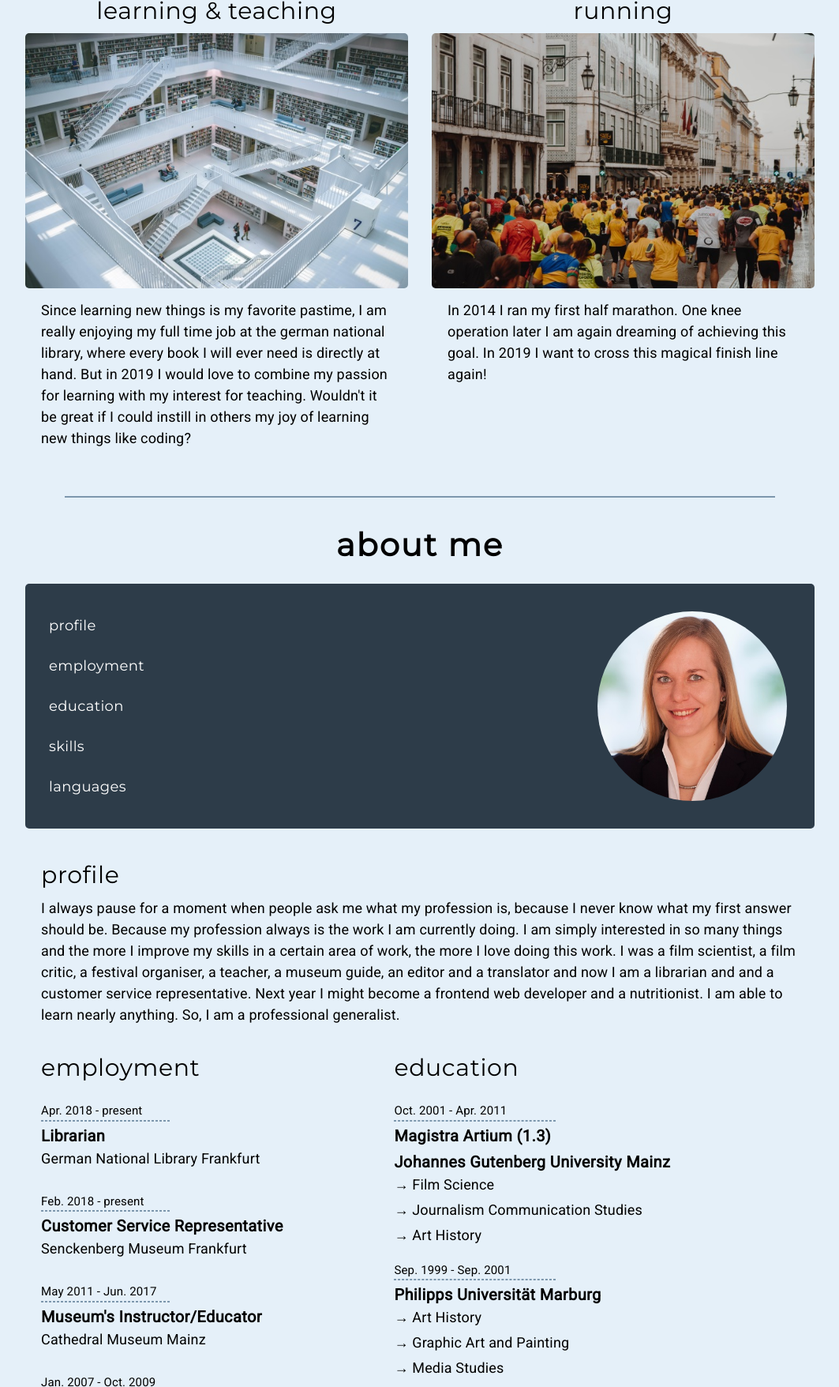
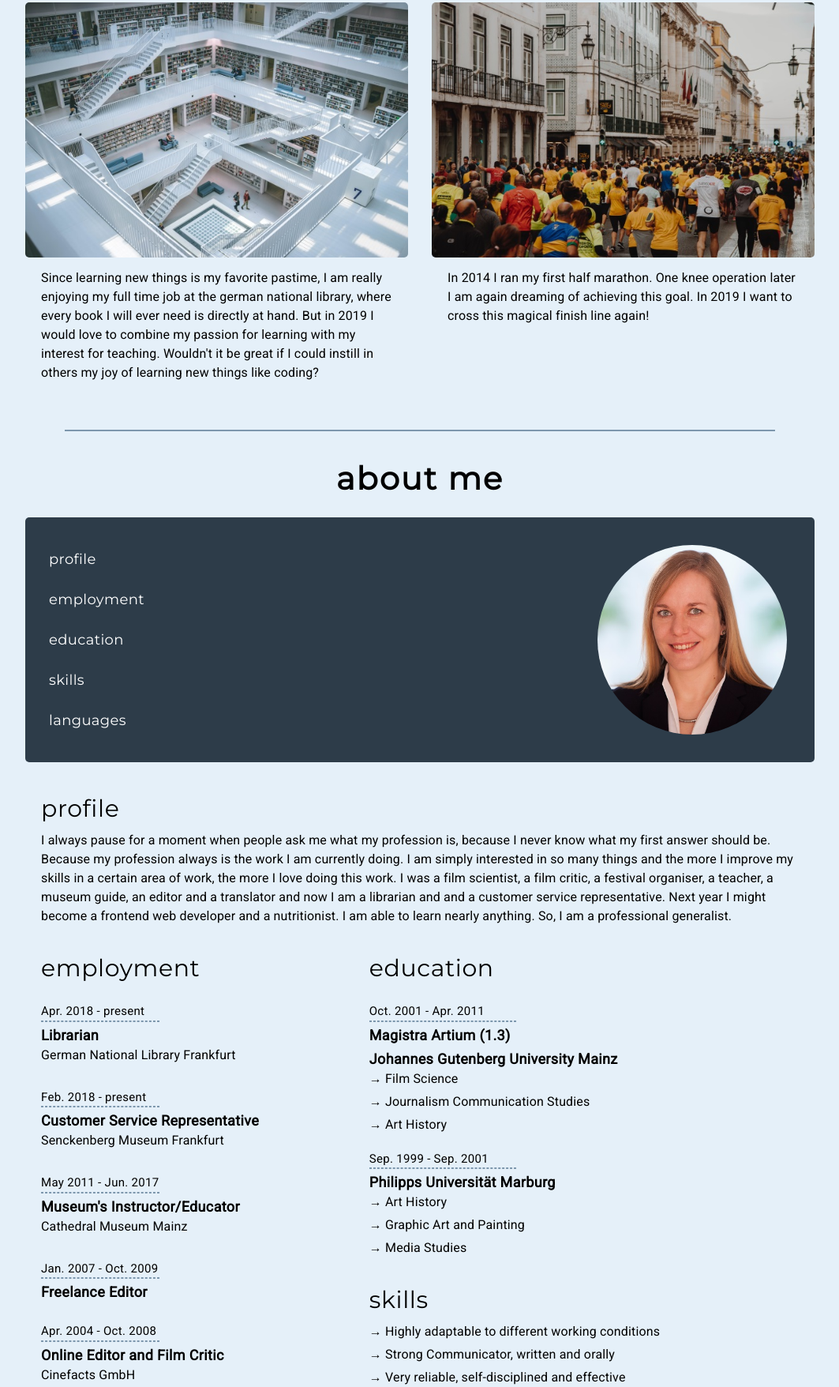
Before and after one commit to solcr7/portfolio_udacity, a plain HTML site: page index.html in a window 1280 px wide. Shown: the part 1296-3052 px from the top of the page at 79% size, without its empty margins (108-1171 px from the left). Drawn offline with Linux system fonts and the light colour scheme.

Commit message:
last details...hopefully

```diff
--- a/style.css
+++ b/style.css
@@ -129,7 +129,7 @@ main {
 
 .project_text {
     font-family: 'Roboto', sans-serif;
-    font-size: 18px;
+    font-size: 16px;
     margin: 0px 0px 15px 0px;
     line-height: 150%;
     padding: 10px 20px;
@@ -150,7 +150,7 @@ main {
 
 .about_me_top {
     font-family: 'Roboto', sans-serif;
-    font-size: 20px;
+    font-size: 18px;
     letter-spacing: 0.02em;
     line-height: 150%;
     font-weight: bold;
@@ -159,7 +159,7 @@ main {
 
 .about_me_bottom {
     font-family: 'Roboto', sans-serif;
-    font-size: 18px;
+    font-size: 16px;
     letter-spacing: 0.01em;
     line-height: 150%;
     margin: 0px 0px 5px 0px;
@@ -168,7 +168,7 @@ main {
 .about_me_date {
     font-family: 'Roboto', sans-serif;
     font-size: 15px;
-    letter-spacing: 0.01em;
+    letter-spacing: 0.02em;
     line-height: 150%;
     margin-bottom: 0;
 }
```
